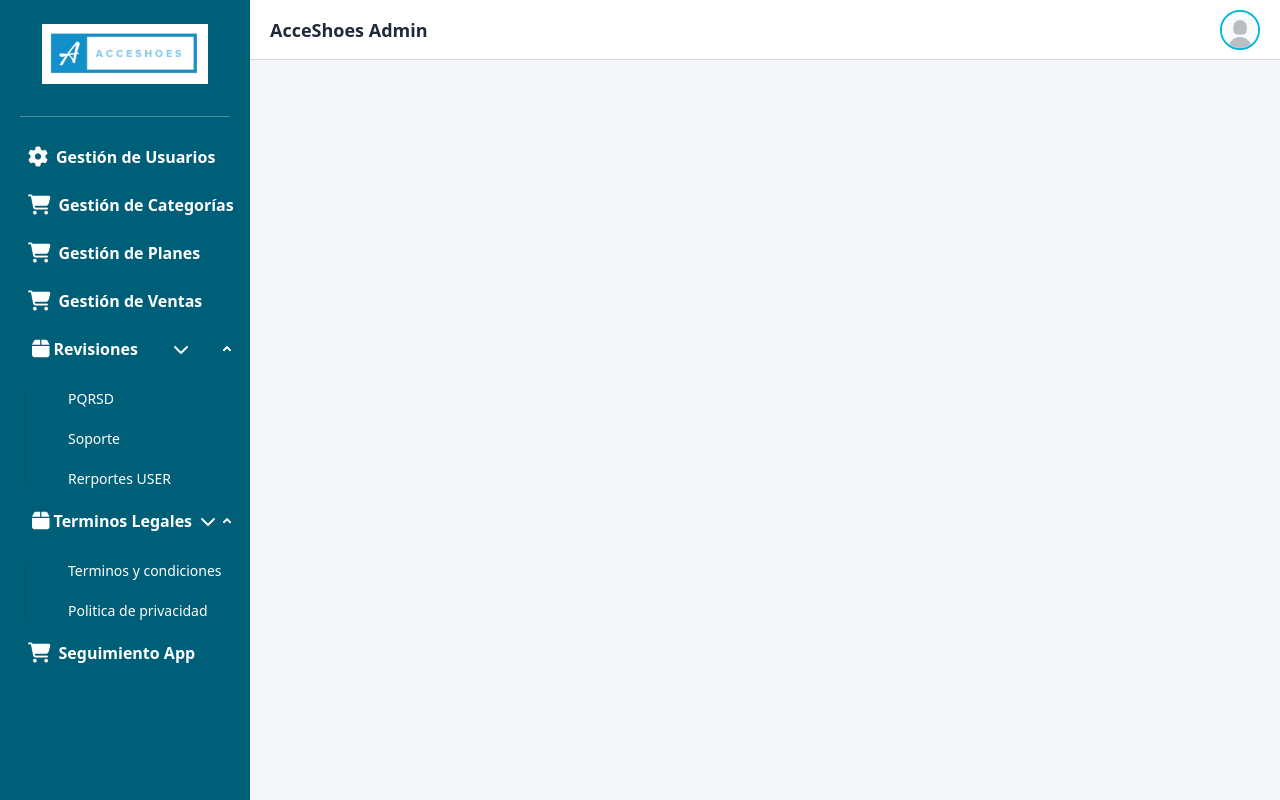
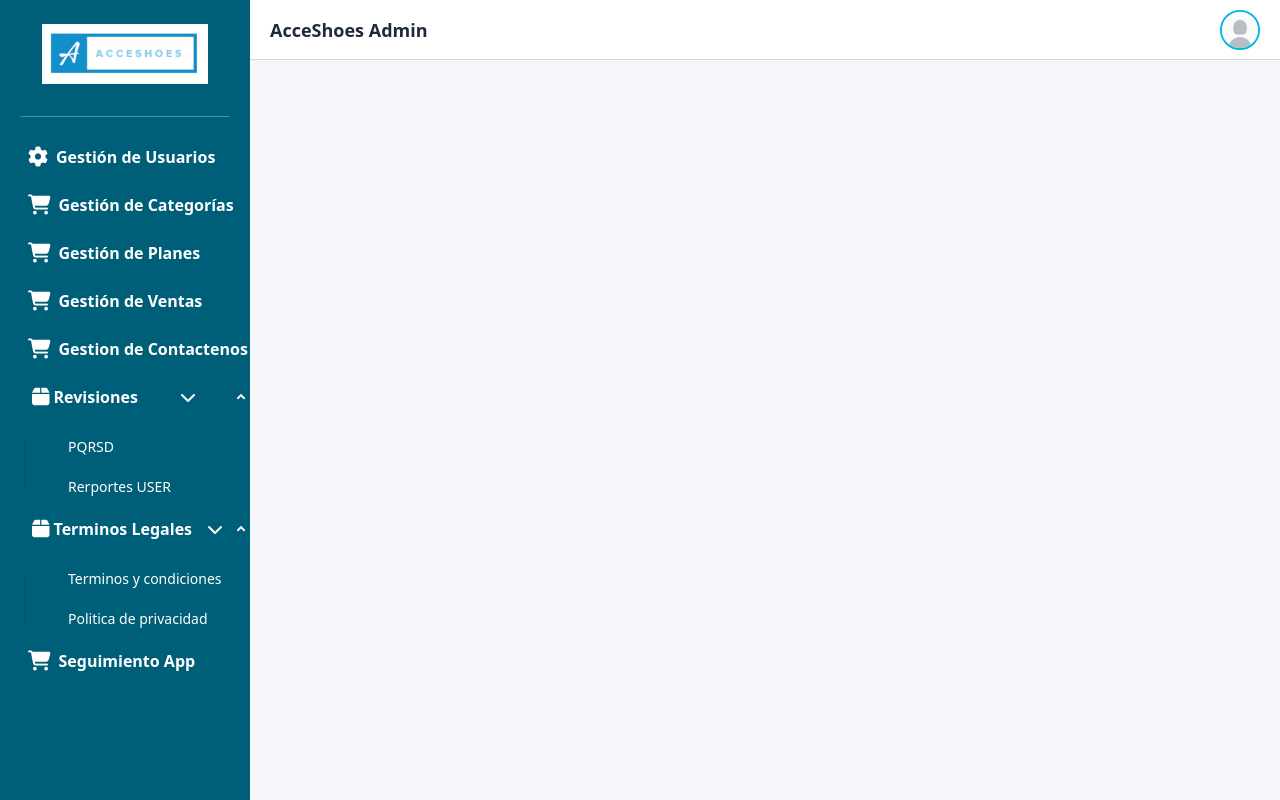
Before and after one commit to Varelaso32/Proyect-AcceShoes, an Angular app: page /home-admin in a window 1280 px wide. Built offline with nearby package versions, Linux system fonts and the light colour scheme; no server answers; sample sign-in values are in the browser's storage; a small style sheet from the web is missing.

Commit message:
✨ feat: Add Rutas Contacteno

```diff
--- a/src/app/Pages/admin/components/navbar-lateral/navbar-lateral/navbar-lateral.component.html
+++ b/src/app/Pages/admin/components/navbar-lateral/navbar-lateral/navbar-lateral.component.html
@@ -39,6 +39,13 @@
                 </a>
             </li>
             <li>
+                <a routerLink="/admin/seguimiento-app" routerLinkActive="bg-white/30"
+                    class="flex items-center whitespace-nowrap truncate text-white font-semibold px-5 py-3 rounded-lg hover:bg-white/20 transition-colors duration-300">
+                    <i class="fas fa-shopping-cart mr-0 text-xl"></i>
+                    Gestion de Contactenos
+                </a>
+            </li>
+            <li>
                 <details class="group text-white" open>
                     <summary
                         class="flex items-center justify-between font-semibold px-6 py-3 rounded-lg hover:bg-white/20 transition-colors duration-300 cursor-pointer whitespace-nowrap truncate">
@@ -53,12 +60,6 @@
                             <a routerLink="/admin/gestion-pqrsd" routerLinkActive="bg-white/30"
                                 class="block py-2 text-sm hover:bg-white/10 rounded-md transition whitespace-nowrap truncate">
                                 PQRSD
-                            </a>
-                        </li>
-                        <li>
-                            <a routerLink="/productos/revision2" routerLinkActive="bg-white/30"
-                                class="block py-2 text-sm hover:bg-white/10 rounded-md transition whitespace-nowrap truncate">
-                                Soporte
                             </a>
                         </li>
                         <li>
```
